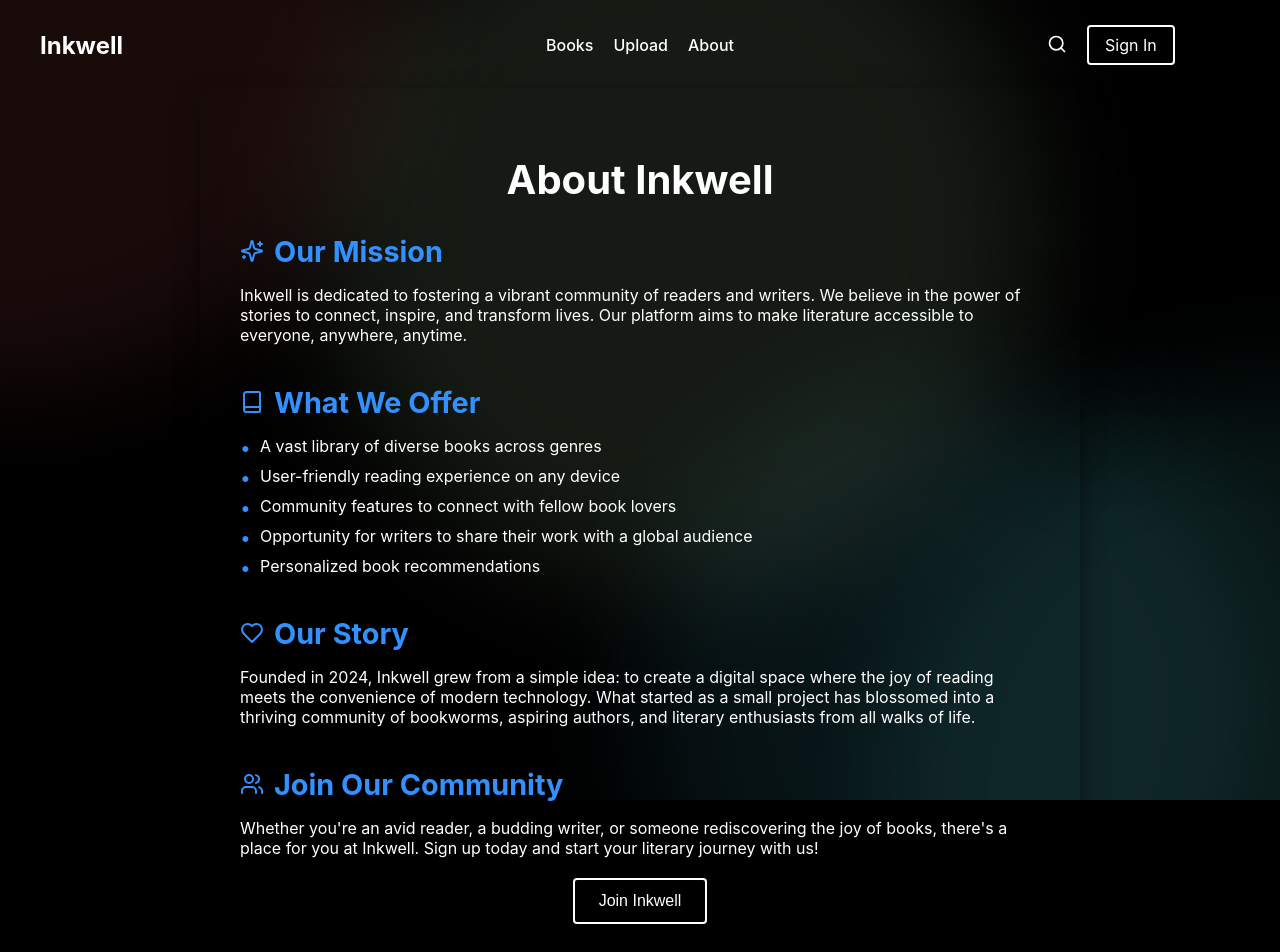
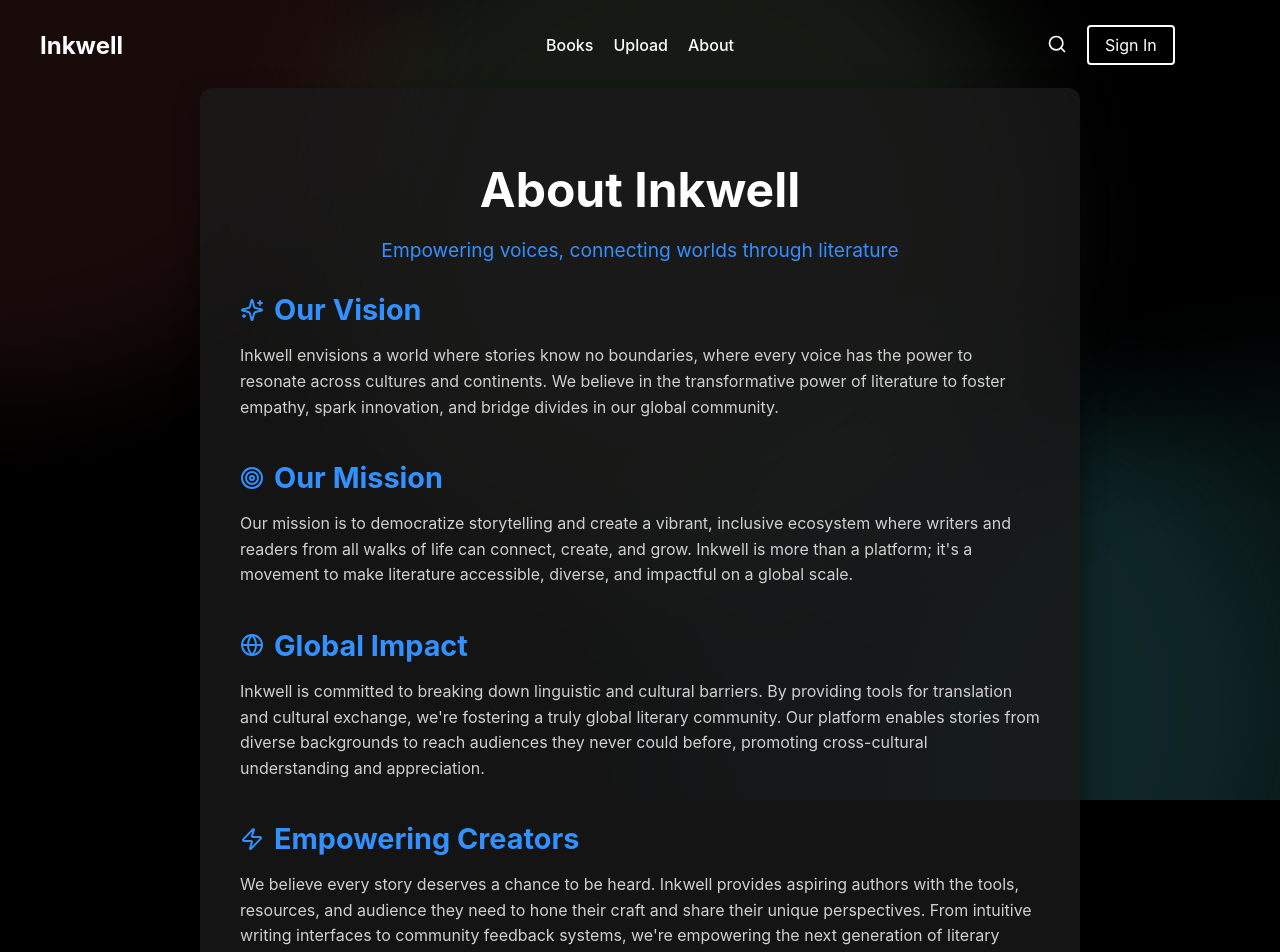
Before and after one commit to AymanMahfuz27/inkwell_latest, a React (Create React App) app in the folder inkwell-frontend/: page /about in a window 1280 px wide. Shown: the top 952 px of the page. Built offline with nearby package versions, Linux system fonts and the light colour scheme; no server answers.

Commit message:
About page tweaked, liked books visible

```diff
--- a/inkwell-frontend/src/css/AboutPage.css
+++ b/inkwell-frontend/src/css/AboutPage.css
@@ -1,4 +1,5 @@
 /* src/css/AboutPage.css */
+
 .inkwell-about-page-container {
   min-height: 100vh;
   padding: 80px 20px 40px;
@@ -6,10 +7,11 @@
   display: flex;
   justify-content: center;
   align-items: center;
+  overflow-x: hidden;
 }
 
 .inkwell-about-page-content {
-  /* background-color: rgba(26, 26, 26, 0.8); */
+  background-color: rgba(26, 26, 26, 0.8);
   border-radius: 12px;
   padding: 40px;
   max-width: 800px;
@@ -20,10 +22,17 @@
 }
 
 .inkwell-about-page-title {
-  font-size: 2.5rem;
+  font-size: 3rem;
   color: #fff;
+  margin-bottom: 10px;
+  text-align: center;
+}
+
+.inkwell-about-page-tagline {
+  font-size: 1.2rem;
+  color: #3291ff;
+  text-align: center;
   margin-bottom: 30px;
-  text-align: center;
 }
 
 .inkwell-about-page-section {
@@ -39,30 +48,16 @@
   gap: 10px;
 }
 
-.inkwell-about-page-list {
-  list-style-type: none;
-  padding-left: 0;
-}
-
-.inkwell-about-page-list li {
-  margin-bottom: 10px;
-  padding-left: 20px;
-  position: relative;
-}
-
-.inkwell-about-page-list li::before {
-  content: "•";
-  color: #3291ff;
-  font-size: 1.2em;
-  position: absolute;
-  left: 0;
-  top: 0;
+.inkwell-about-page-section p {
+  font-size: 1rem;
+  line-height: 1.6;
+  color: #d0d0d0;
 }
 
 .inkwell-about-page-cta-button {
-  background-color: transparent;
+  background-color: #3291ff;
   color: #fff;
-  border: 2px solid #fff;
+  border: none;
   padding: 12px 24px;
   border-radius: 4px;
   font-size: 1rem;
@@ -71,29 +66,39 @@
   display: block;
   margin: 20px auto 0;
   position: relative;
+  overflow: hidden;
+}
+
+.inkwell-about-page-cta-button:hover {
+  background-color: #2b7ad4;
 }
 
 .inkwell-about-page-cta-button::before {
   content: '';
   position: absolute;
-  top: -2px;
-  left: -2px;
-  right: -2px;
-  bottom: -2px;
-  background: linear-gradient(45deg, #ff6b6b, #4ecdc4, #45b7d1);
-  z-index: -1;
-  filter: blur(10px);
-  opacity: 0;
-  transition: opacity 0.3s ease;
-}
-
-.inkwell-about-page-cta-button:hover {
-  color: #000;
-  background-color: #fff;
+  top: -50%;
+  left: -50%;
+  width: 200%;
+  height: 200%;
+  background: rgba(255, 255, 255, 0.1);
+  transform: rotate(45deg);
+  z-index: 1;
+  transition: all 0.3s ease;
 }
 
 .inkwell-about-page-cta-button:hover::before {
+  left: 100%;
+}
+
+.animated-section {
+  opacity: 0;
+  transform: translateY(20px);
+  transition: opacity 0.5s ease, transform 0.5s ease;
+}
+
+.animated-section.visible {
   opacity: 1;
+  transform: translateY(0);
 }
 
 @media (max-width: 768px) {
@@ -102,7 +107,7 @@
   }
 
   .inkwell-about-page-title {
-    font-size: 2rem;
+    font-size: 2.5rem;
   }
 
   .inkwell-about-page-subtitle {
--- a/inkwell-frontend/src/pages/AboutPage.js
+++ b/inkwell-frontend/src/pages/AboutPage.js
@@ -1,8 +1,23 @@
-import React from 'react';
+import React, { useState, useEffect } from 'react';
 import { useNavigate } from 'react-router-dom';
-import { Book, Users, Sparkles, Heart } from 'lucide-react';
+import { Book, Users, Sparkles, Heart, Globe, Feather, Target, Zap } from 'lucide-react';
 import WatercolorBackground from '../components/WatercolorBackground';
 import '../css/AboutPage.css';
+
+const AnimatedSection = ({ children, delay }) => {
+  const [isVisible, setIsVisible] = useState(false);
+
+  useEffect(() => {
+    const timer = setTimeout(() => setIsVisible(true), delay);
+    return () => clearTimeout(timer);
+  }, [delay]);
+
+  return (
+    <div className={`animated-section ${isVisible ? 'visible' : ''}`}>
+      {children}
+    </div>
+  );
+};
 
 const AboutPage = () => {
   const navigate = useNavigate();
@@ -11,61 +26,97 @@ const AboutPage = () => {
     <div className="inkwell-about-page-container">
       <WatercolorBackground />
       <div className="inkwell-about-page-content">
+        <AnimatedSection delay={100}>
           <h1 className="inkwell-about-page-title">About Inkwell</h1>
+          <p className="inkwell-about-page-tagline">Empowering voices, connecting worlds through literature</p>
+        </AnimatedSection>
 
+        <AnimatedSection delay={300}>
           <section className="inkwell-about-page-section">
             <h2 className="inkwell-about-page-subtitle">
               <Sparkles size={24} />
+              Our Vision
+            </h2>
+            <p>
+              Inkwell envisions a world where stories know no boundaries, where every voice has the power to resonate across cultures and continents. We believe in the transformative power of literature to foster empathy, spark innovation, and bridge divides in our global community.
+            </p>
+          </section>
+        </AnimatedSection>
+
+        <AnimatedSection delay={500}>
+          <section className="inkwell-about-page-section">
+            <h2 className="inkwell-about-page-subtitle">
+              <Target size={24} />
               Our Mission
             </h2>
             <p>
-            Inkwell is dedicated to fostering a vibrant community of readers and writers.
-            We believe in the power of stories to connect, inspire, and transform lives.
-            Our platform aims to make literature accessible to everyone, anywhere, anytime.
+              Our mission is to democratize storytelling and create a vibrant, inclusive ecosystem where writers and readers from all walks of life can connect, create, and grow. Inkwell is more than a platform; it's a movement to make literature accessible, diverse, and impactful on a global scale.
             </p>
           </section>
+        </AnimatedSection>
 
+        <AnimatedSection delay={700}>
           <section className="inkwell-about-page-section">
             <h2 className="inkwell-about-page-subtitle">
-            <Book size={24} />
-            What We Offer
+              <Globe size={24} />
+              Global Impact
             </h2>
-          <ul className="inkwell-about-page-list">
-            <li>A vast library of diverse books across genres</li>
-            <li>User-friendly reading experience on any device</li>
-            <li>Community features to connect with fellow book lovers</li>
-            <li>Opportunity for writers to share their work with a global audience</li>
-            <li>Personalized book recommendations</li>
-          </ul>
+            <p>
+              Inkwell is committed to breaking down linguistic and cultural barriers. By providing tools for translation and cultural exchange, we're fostering a truly global literary community. Our platform enables stories from diverse backgrounds to reach audiences they never could before, promoting cross-cultural understanding and appreciation.
+            </p>
           </section>
+        </AnimatedSection>
 
+        <AnimatedSection delay={900}>
+          <section className="inkwell-about-page-section">
+            <h2 className="inkwell-about-page-subtitle">
+              <Zap size={24} />
+              Empowering Creators
+            </h2>
+            <p>
+              We believe every story deserves a chance to be heard. Inkwell provides aspiring authors with the tools, resources, and audience they need to hone their craft and share their unique perspectives. From intuitive writing interfaces to community feedback systems, we're empowering the next generation of literary voices.
+            </p>
+          </section>
+        </AnimatedSection>
+
+        <AnimatedSection delay={1100}>
+          <section className="inkwell-about-page-section">
+            <h2 className="inkwell-about-page-subtitle">
+              <Users size={24} />
+              Community-Driven
+            </h2>
+            <p>
+              At the heart of Inkwell is our vibrant community of readers, writers, and literature enthusiasts. We foster meaningful connections, encourage constructive feedback, and create spaces for collaborative storytelling. Our community events, writing challenges, and book clubs bring people together in celebration of the written word.
+            </p>
+          </section>
+        </AnimatedSection>
+
+        <AnimatedSection delay={1300}>
+          <section className="inkwell-about-page-section">
+            <h2 className="inkwell-about-page-subtitle">
+              <Feather size={24} />
+              Innovation in Literature
+            </h2>
+            <p>
+              Inkwell is at the forefront of integrating technology with traditional storytelling. From AI-assisted writing tools to immersive reading experiences, we're constantly exploring new ways to enhance the creation and consumption of literature. Our platform is a testing ground for the future of digital storytelling.
+            </p>
+          </section>
+        </AnimatedSection>
+
+        <AnimatedSection delay={1500}>
           <section className="inkwell-about-page-section">
             <h2 className="inkwell-about-page-subtitle">
               <Heart size={24} />
-            Our Story
+              Join Our Story
             </h2>
             <p>
-            Founded in 2024, Inkwell grew from a simple idea: to create a digital space
-            where the joy of reading meets the convenience of modern technology. What started
-            as a small project has blossomed into a thriving community of bookworms, aspiring
-            authors, and literary enthusiasts from all walks of life.
-          </p>
-        </section>
-
-        <section className="inkwell-about-page-section">
-          <h2 className="inkwell-about-page-subtitle">
-            <Users size={24} />
-            Join Our Community
-          </h2>
-          <p>
-            Whether you're an avid reader, a budding writer, or someone rediscovering the
-            joy of books, there's a place for you at Inkwell. Sign up today and start your
-            literary journey with us!
+              Whether you're a seasoned author, an aspiring writer, or a passionate reader, there's a place for you in the Inkwell community. Join us in our mission to change the world, one story at a time.
             </p>
             <button className="inkwell-about-page-cta-button" onClick={() => navigate('/signup')}>
-            Join Inkwell
+              Become Part of Inkwell
             </button>
           </section>
+        </AnimatedSection>
       </div>
     </div>
   );
--- a/inkwell-frontend/src/pages/ProfilePage.js
+++ b/inkwell-frontend/src/pages/ProfilePage.js
@@ -31,6 +31,8 @@ const ProfilePage = () => {
   const [newProfilePicture, setNewProfilePicture] = useState(null);
   const [newCollectionName, setNewCollectionName] = useState("");
   const [first_name, setFirstName] = useState(getUserFirstName());
+  const [likedBooks, setLikedBooks] = useState([]);
+
 
   useEffect(() => {
     fetchProfile();
@@ -38,6 +40,9 @@ const ProfilePage = () => {
     fetchBooks();
     setIsOwnProfile(username === getUsername());
     setFirstName(getUserFirstName());
+    if (isOwnProfile) {
+      fetchLikedBooks();
+    }
   }, [username, first_name]);
 
   const CollapsibleSection = ({ title, children }) => {
@@ -60,7 +65,14 @@ const ProfilePage = () => {
       </div>
     );
   };
-
+  const fetchLikedBooks = async () => {
+    try {
+      const response = await api.get(`/api/users/profiles/${username}/liked_books/`);
+      setLikedBooks(response.data);
+    } catch (err) {
+      setError('Failed to fetch liked books. Please try again later.');
+    }
+  };
   const fetchProfile = async () => {
     try {
       const response = await api.get(`/api/users/profiles/${username}/`);
@@ -297,22 +309,28 @@ const ProfilePage = () => {
         )}
         <div className="inkwell-profile-page-tabs">
           <button
-            className={`tab ${activeTab === "books" ? "active" : ""}`}
-            onClick={() => setActiveTab("books")}
+            className={`tab ${activeTab === 'books' ? 'active' : ''}`}
+            onClick={() => setActiveTab('books')}
           >
             All Books
           </button>
           {isOwnProfile && (
             <>
               <button
-                className={`tab ${activeTab === "collections" ? "active" : ""}`}
-                onClick={() => setActiveTab("collections")}
+                className={`tab ${activeTab === 'liked' ? 'active' : ''}`}
+                onClick={() => setActiveTab('liked')}
+              >
+                Liked Books
+              </button>
+              <button
+                className={`tab ${activeTab === 'collections' ? 'active' : ''}`}
+                onClick={() => setActiveTab('collections')}
               >
                 Book Collections
               </button>
               <button
-                className={`tab ${activeTab === "analytics" ? "active" : ""}`}
-                onClick={() => setActiveTab("analytics")}
+                className={`tab ${activeTab === 'analytics' ? 'active' : ''}`}
+                onClick={() => setActiveTab('analytics')}
               >
                 Analytics
               </button>
@@ -334,6 +352,18 @@ const ProfilePage = () => {
               ))
             ) : (
               <p>No books uploaded yet.</p>
+            )}
+          </div>
+        )}
+        {isOwnProfile && activeTab === 'liked' && (
+          <div className="inkwell-profile-page-liked-books">
+            <h2 className="inkwell-profile-page-subtitle">Liked Books</h2>
+            {likedBooks.length > 0 ? (
+              likedBooks.map(book => (
+                <BookListCard key={book.id} book={book} />
+              ))
+            ) : (
+              <p>You haven't liked any books yet.</p>
             )}
           </div>
         )}
@@ -391,6 +421,7 @@ const ProfilePage = () => {
           </div>
         )}
 
+
         {error && <p className="inkwell-profile-page-error">{error}</p>}
       </div>
     </div>
```
Also changed, not shown: 1 other file (tests, documents, lock files or other folders). Lines whose indentation alone changed are shown as unchanged.
